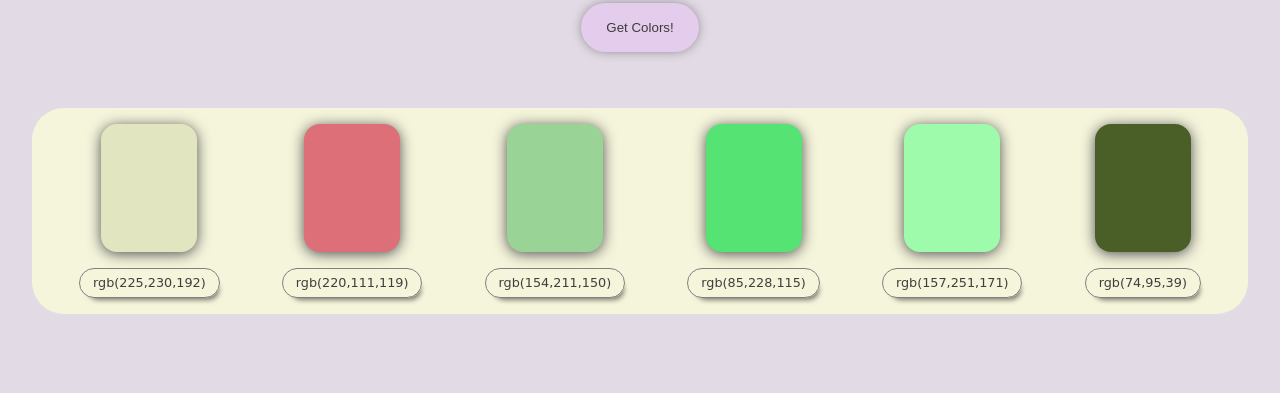
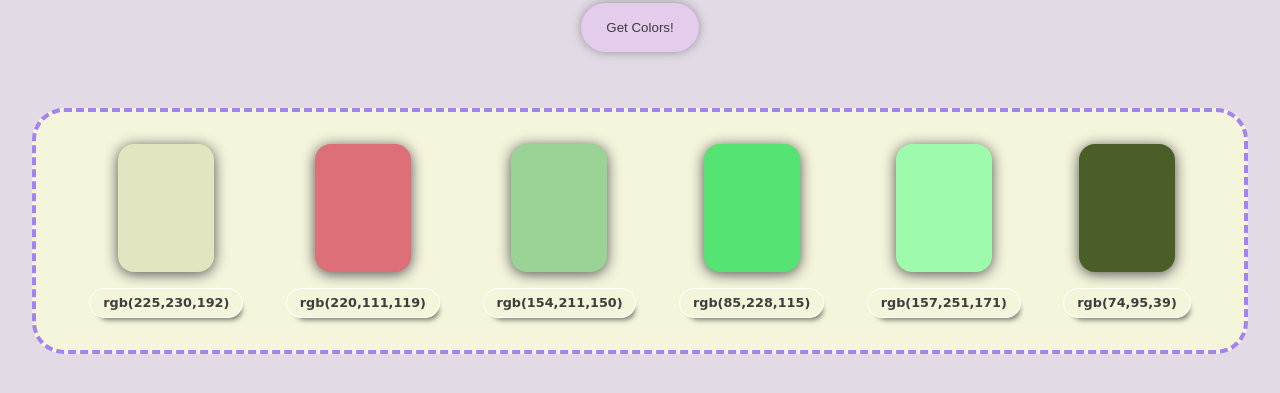
Before and after one commit to ElisabettaMirti/random-palette-generator, a plain HTML site: page index.html in a window 1280 px wide. Both pictures are taken after a click on the button "Get Colors!". Shown: the part 87-480 px from the top of the page. Drawn offline with Linux system fonts and the light colour scheme; a web font is replaced by a local one.

Commit message:
changed some colors for styling

```diff
--- a/style/style.css
+++ b/style/style.css
@@ -43,8 +43,9 @@ button#generate:active{
 
 main{
     margin: 2rem;
-    padding: 1rem;
+    padding: 2rem;
     background-color: beige;
+    border: 4px dashed rgb(165, 131, 238);
     border-radius: 2rem;
     display: flex;
     justify-content: space-around;
@@ -69,22 +70,25 @@ div.singleColor{
 }
 
 div.singleColor:hover{
-    transform: scale(1.02);
+    transform: scale(1.05);
     border: 2px solid white;
 }
 
 p.color-code{
     font-family: "Delius Unicase", cursive;
     font-size: .8rem;
+    font-weight: 900;
     color: rgb(63, 62, 62);
-    border: 1px solid grey;
+    border: 1px solid white;
     border-radius: 2rem;
     padding: .4rem .8rem;
     box-shadow: 4px 7px 5px -5px rgba(0,0,0,0.5);
     cursor: pointer;
-    transition: all .4s ease;
+    transition: all .3s ease;
 }
 
 p.color-code:hover{
-    transform: scale(1.02);
+    transform: scale(1.03);
+    background-color: rgb(216, 213, 213);
+    border-color: rgb(165, 131, 238);
 }
```
